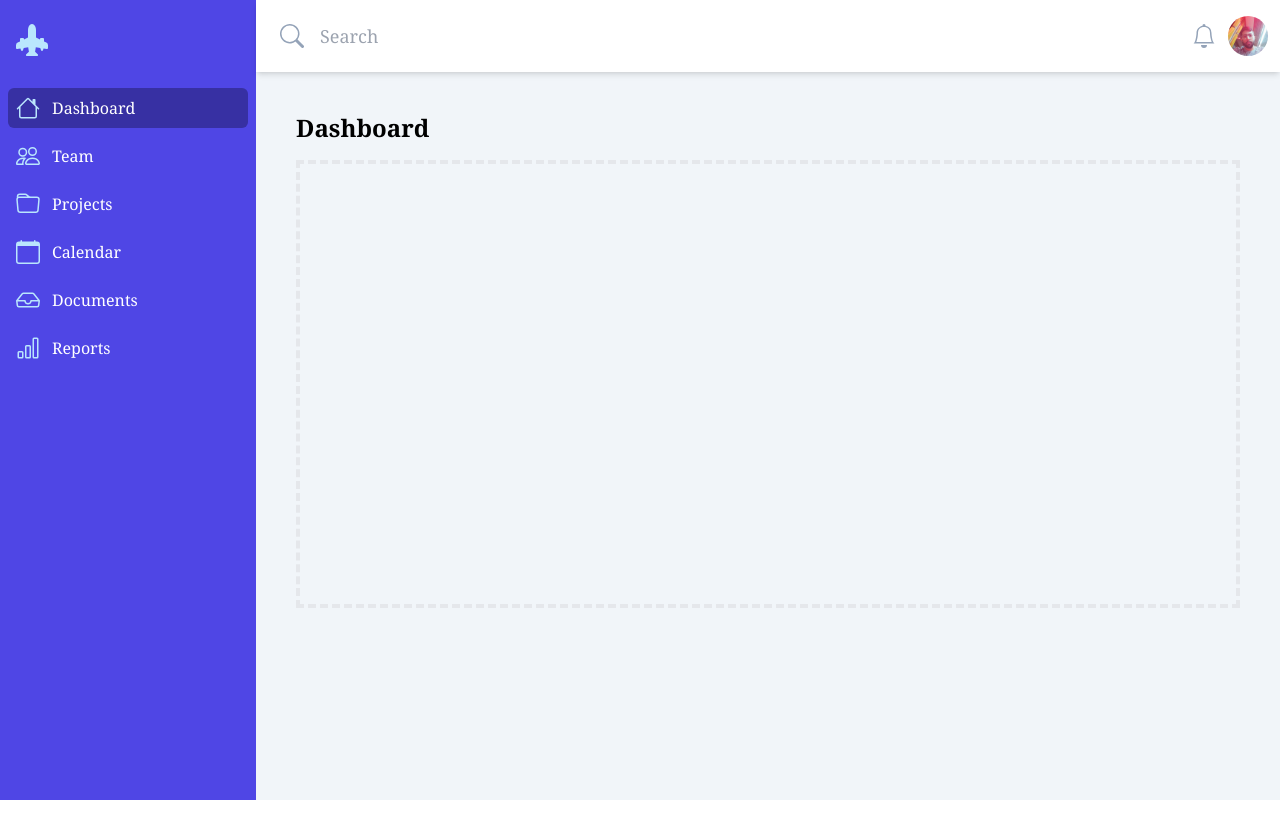
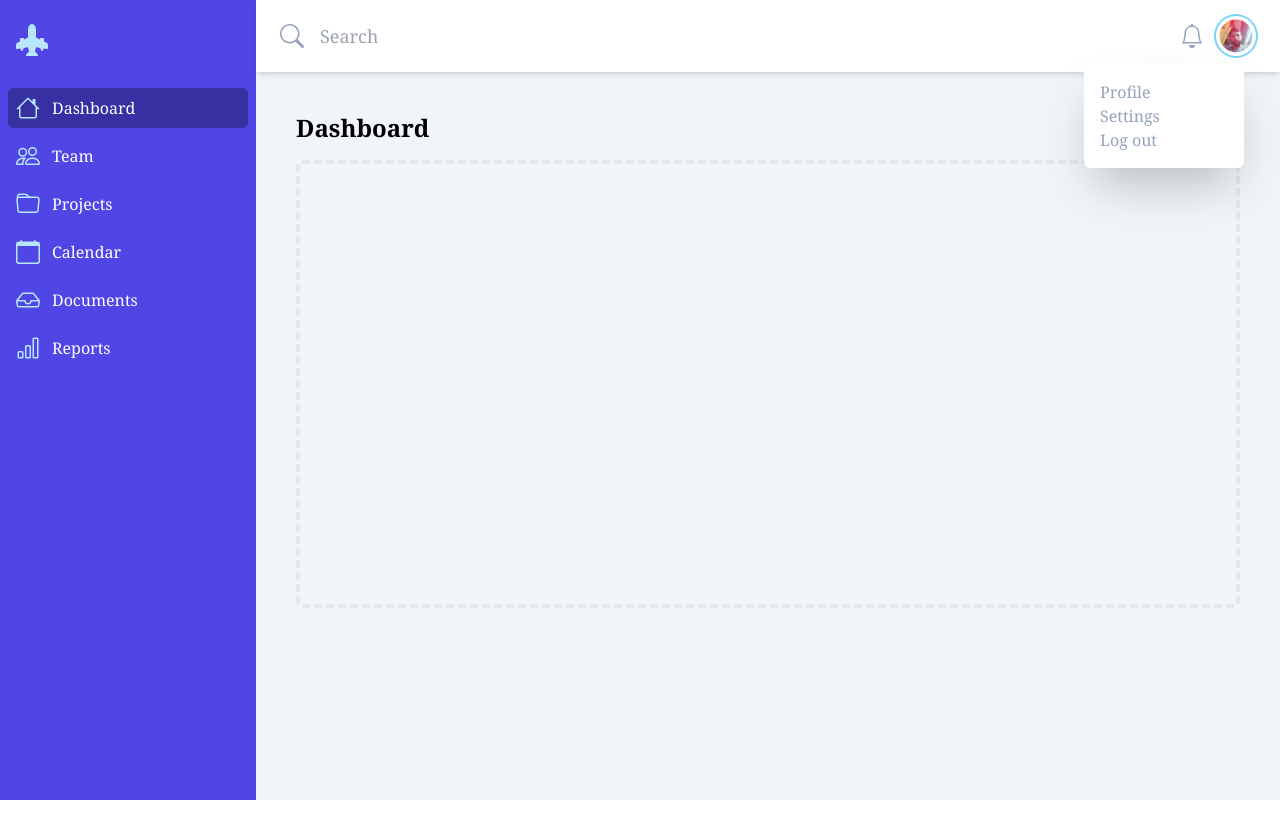
Before and after one commit to amirh4336/tailwindCSS-roocket, a website: page project-2/src/index.html in a window 1280 px wide. After the commit the page ends 800 px from the top, so only its background shows below. Drawn offline with Linux system fonts and the light colour scheme.

```diff
--- a/project-2/src/index.html
+++ b/project-2/src/index.html
@@ -64,16 +64,26 @@
                         <input class="text-lg focus:outline-none" type="text" placeholder="Search">
                     </div>
                 </div>
-                <div class="right-nav flex">
+                <div class="right-nav flex relative">
                     <svg class="w-6 mr-3" xmlns="http://www.w3.org/2000/svg" fill="currentColor" class="bi bi-bell" viewBox="0 0 16 16">
                         <path d="M8 16a2 2 0 0 0 2-2H6a2 2 0 0 0 2 2zM8 1.918l-.797.161A4.002 4.002 0 0 0 4 6c0 .628-.134 2.197-.459 3.742-.16.767-.376 1.566-.663 2.258h10.244c-.287-.692-.502-1.49-.663-2.258C12.134 8.197 12 6.628 12 6a4.002 4.002 0 0 0-3.203-3.92L8 1.917zM14.22 12c.223.447.481.801.78 1H1c.299-.199.557-.553.78-1C2.68 10.2 3 6.88 3 6c0-2.42 1.72-4.44 4.005-4.901a1 1 0 1 1 1.99 0A5.002 5.002 0 0 1 13 6c0 .88.32 4.2 1.22 6z"/>
                     </svg>
-                    <img class="w-10 rounded-full" src="./assets/images/212.jpg" alt="my-avatar">
+
+                    <button title="avatar" class="mr-3 p-[.1rem] w-10 rounded-full ring-2 ring-sky-300" type="button">
+                        <img class="mr-3 p-[.1rem] w-10 rounded-full" src="./assets/images/212.jpg" alt="my-avatar">
+                    </button>
+                    <div class="account absolute p-4 bg-white top-12 w-40 right-6 shadow-2xl rounded-md">
+                        <ul>
+                            <li><a href="#">Profile</a></li>
+                            <li><a href="#">Settings</a></li>
+                            <li><a href="#">Log out</a></li>
+                        </ul>
+                    </div>
                 </div>
             </nav>
-            <div class="main-content p-10 min-h-full">
+            <div class="main-content p-10">
                 <h1 class="font-bold text-2xl mb-4">Dashboard</h1>
-                <div class="items border-dashed border-4 h-[28rem]"></div>
+                <div class="items rounded-md border-dashed border-4 h-[28rem]"></div>
             </div>
         </div>
     </div>
```
Also changed, not shown: project-2/src/css/main.css.
